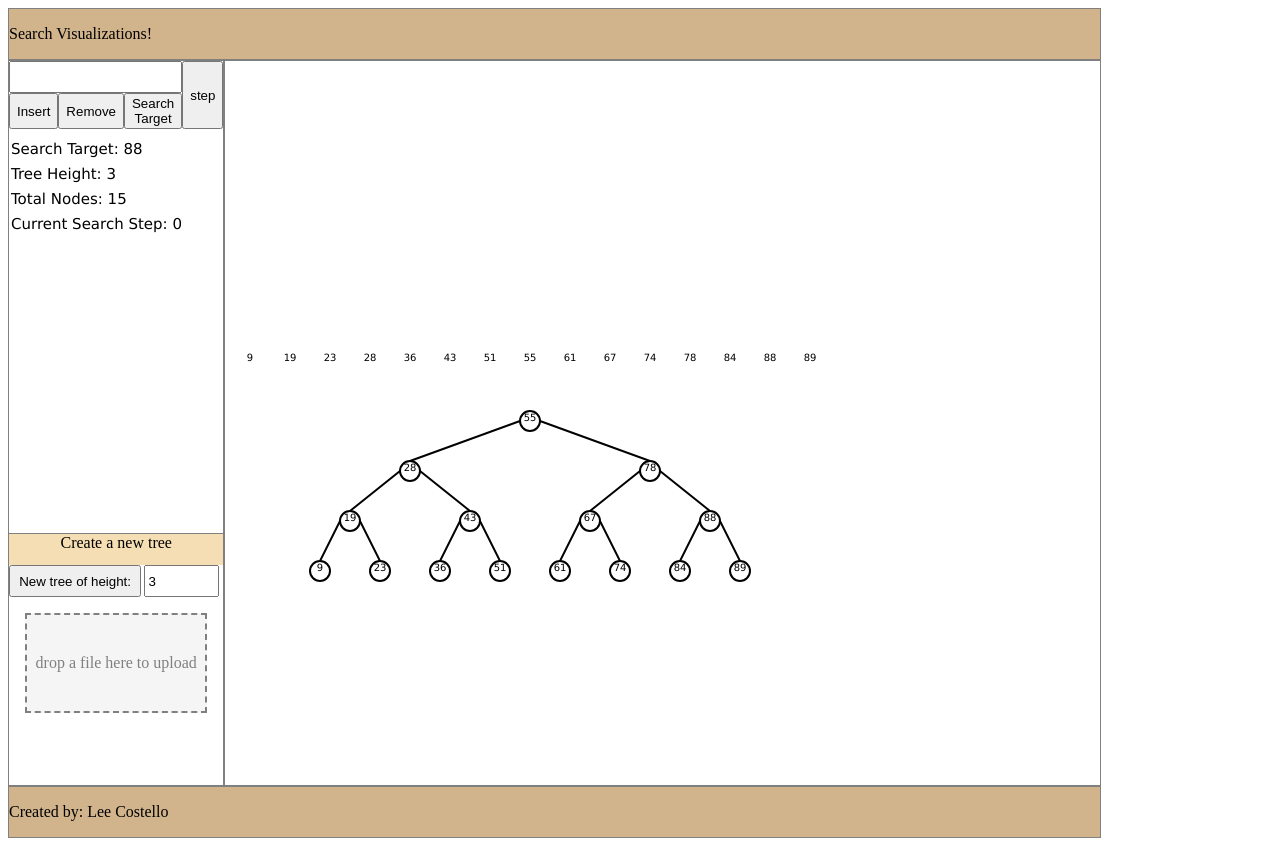
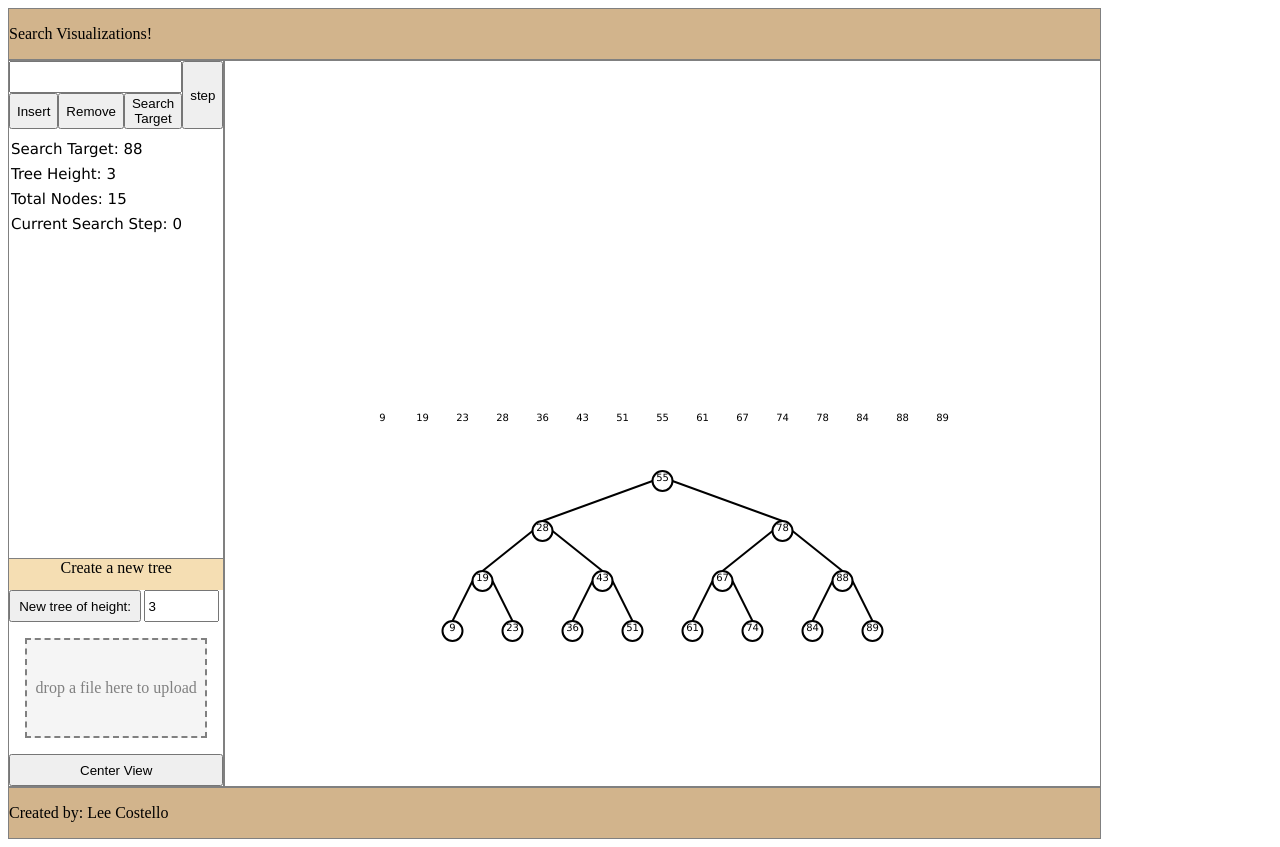
Before and after one commit to 8888/searchVisualizations, a website with bundled scripts: page index.html in a window 1280 px wide. Built offline with nearby package versions, Linux system fonts and the light colour scheme.

Commit message:
added button to recenter the view, moved centering to it's own update handler

```diff
--- a/index.css
+++ b/index.css
@@ -76,6 +76,11 @@
     line-height: 6em; /* vertical centering of text */
 }
 
+#side-bar-center-view {
+    grid-column-start: 1;
+    grid-column-end: 5;
+}
+
 .main-canvas-container {
     /* background: floralwhite; */
     grid-column-start: 2;
--- a/index.html
+++ b/index.html
@@ -20,7 +20,7 @@
                     <canvas
                         id="sideCanvasElement"
                         width="215"
-                        height="400"
+                        height="425"
                         oncontextmenu="return false;"
                         style="outline: none;">
                     </canvas>
@@ -31,6 +31,7 @@
                     <input id="new-tree-input" type="number" value="3">
                 </div>
                 <div id="side-bar-file-drop">drop a file here to upload</div>
+                <button id="side-bar-center-view" type=button>Center View</button>
             </div>
             <div class="main-canvas-container">
                 <canvas
--- a/index.js
+++ b/index.js
@@ -59,7 +59,7 @@ let updatedState = {
     searchTarget: startingTarget,
     step: -1,
     mainScaleFactor: state.mainScaleFactor,
-    viewShouldCenter: false
+    viewShouldCenter: true
 };
 
 const getUserInput = (id, reset = false) => {
@@ -149,6 +149,10 @@ function init() {
         }
     });
 
+    document.getElementById('side-bar-center-view').addEventListener('click', () => {
+        updatedState.viewShouldCenter = true;
+    });
+
     // canvas event listeners
     mainCanvas.addEventListener('mousemove', (event) => {
         mainMouseX.new = event.clientX - mainCanvasBounds.left;
@@ -223,10 +227,6 @@ function update(delta) {
         state.statsAreDirty = true;
         state.searchIsDirty = true;
         calcCenterOfField();
-        if (updatedState.viewShouldCenter) {
-            centerViewOnField();
-            updatedState.viewShouldCenter = false;
-        }
     }
     if (state.searchTarget !== updatedState.searchTarget) {
         // search target has changed
@@ -272,6 +272,15 @@ function update(delta) {
         // set new state
         state.mainScaleFactor = newScale;
         state.searchIsDirty = true;
+    }
+
+    // recenter view
+    if (updatedState.viewShouldCenter) {
+        // this is last in updates
+        // if any pan or zoom events are queued up this will override
+        centerViewOnField();
+        state.searchIsDirty = true;
+        updatedState.viewShouldCenter = false;
     }
 }
 
```
